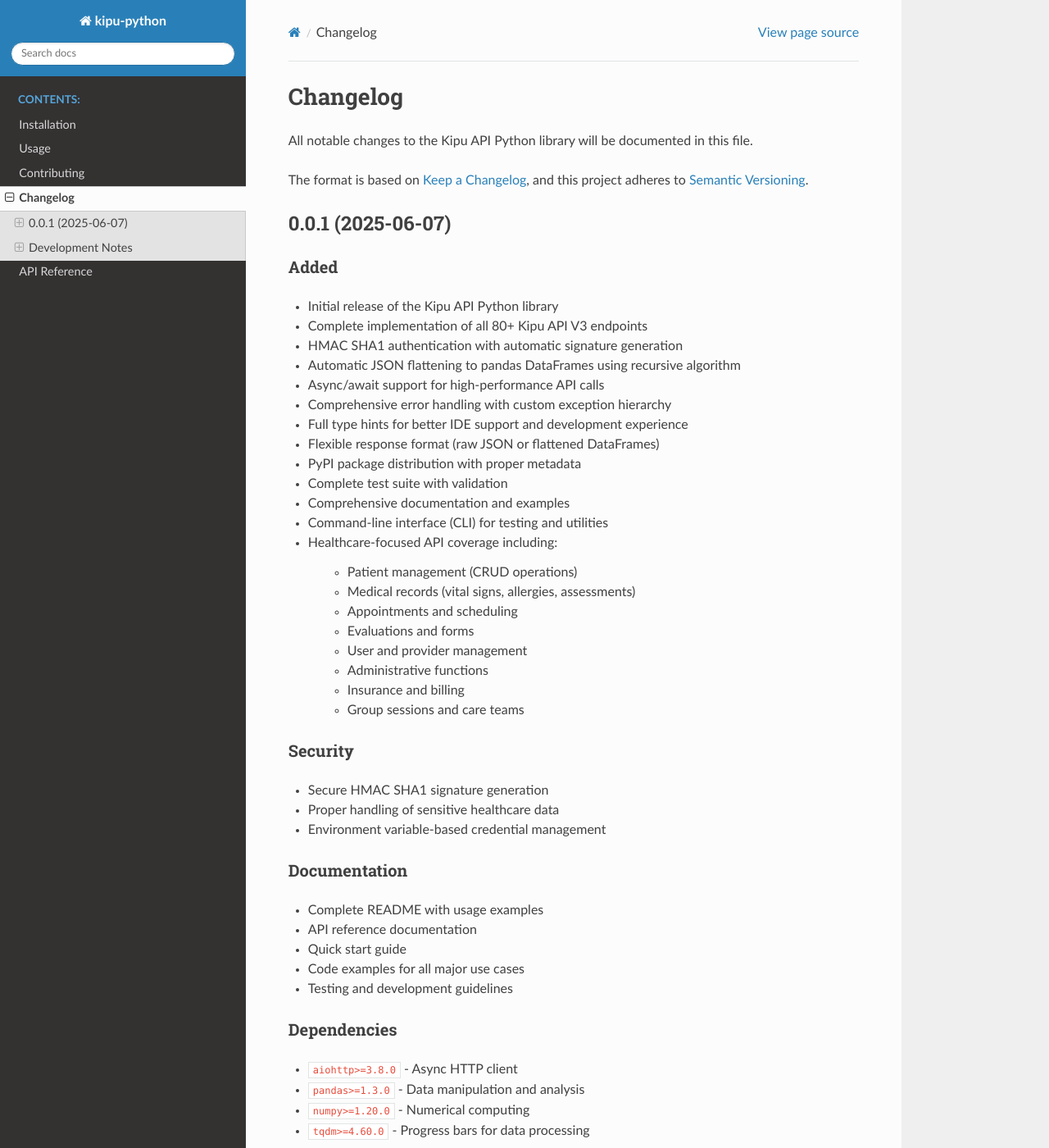
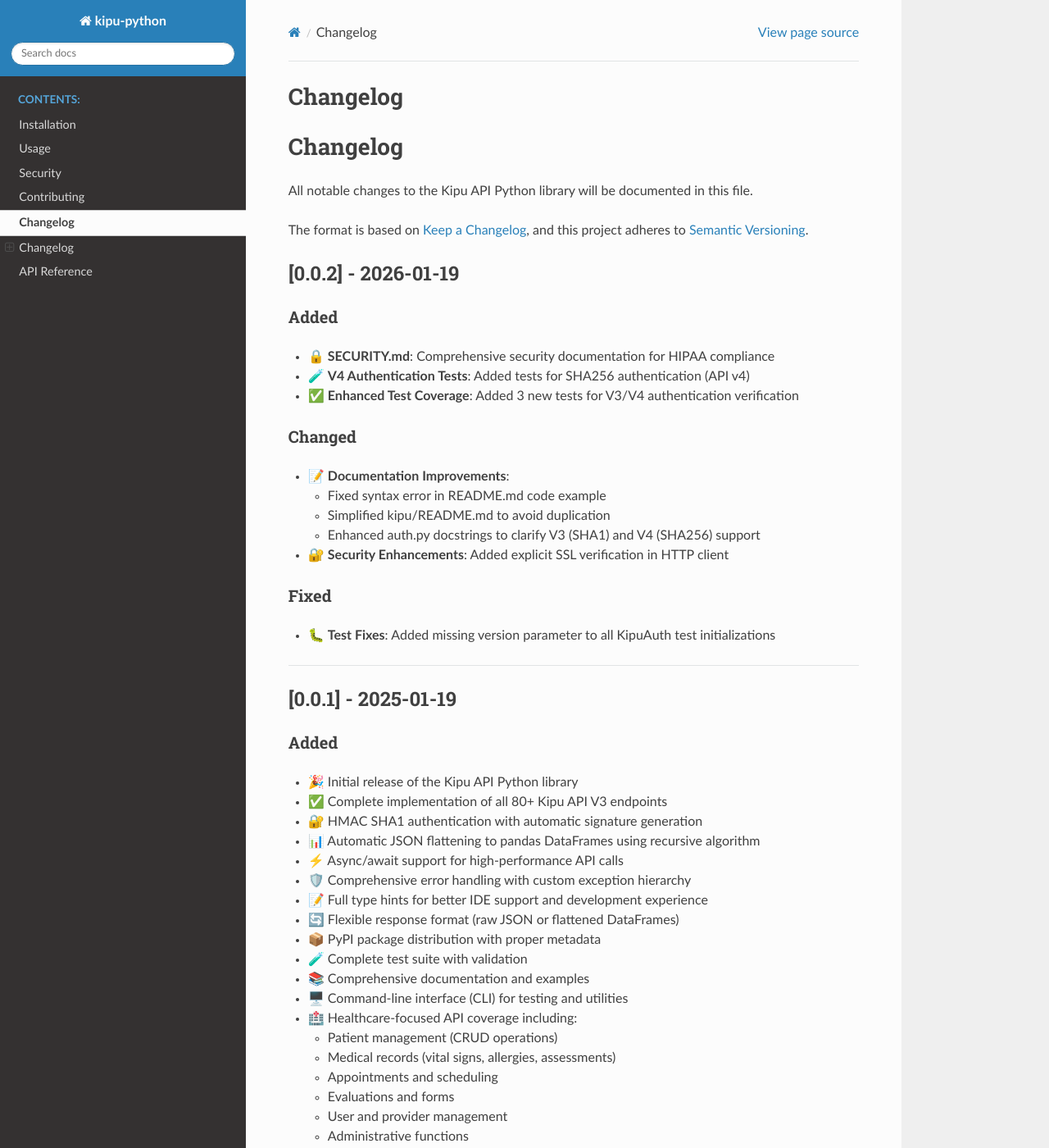
Before and after one commit to Rahulkumar010/kipu-python, a Sphinx documentation site: the page built from docs/changelog.rst, in a window 1280 px wide and 1400 px high. Shown: the whole window at 82% size. Built offline with Sphinx 7.4.7 and the Read the Docs theme 3.1.0, drawn with Linux system fonts in a browser that asks for light colours; some of the changed text lies outside the part shown.

```diff
--- a/docs/changelog.rst
+++ b/docs/changelog.rst
@@ -1,88 +1,129 @@
+Changelog
+=========
+
+
 Changelog
 =========
 
 All notable changes to the Kipu API Python library will be documented in this file.
 
-The format is based on `Keep a Changelog <https://keepachangelog.com/en/1.0.0/>`_,
+The format is based on `Keep a Changelog <https://keepachangelog.com/en/1.0.0/>`_\ ,
 and this project adheres to `Semantic Versioning <https://semver.org/spec/v2.0.0.html>`_.
 
-0.0.1 (2025-06-07)
-------------------
+[0.0.2] - 2026-01-19
+--------------------
 
 Added
 ^^^^^
 
-- Initial release of the Kipu API Python library
-- Complete implementation of all 80+ Kipu API V3 endpoints
-- HMAC SHA1 authentication with automatic signature generation
-- Automatic JSON flattening to pandas DataFrames using recursive algorithm
-- Async/await support for high-performance API calls
-- Comprehensive error handling with custom exception hierarchy
-- Full type hints for better IDE support and development experience
-- Flexible response format (raw JSON or flattened DataFrames)
-- PyPI package distribution with proper metadata
-- Complete test suite with validation
-- Comprehensive documentation and examples
-- Command-line interface (CLI) for testing and utilities
-- Healthcare-focused API coverage including:
 
-   - Patient management (CRUD operations)
-   - Medical records (vital signs, allergies, assessments)
-   - Appointments and scheduling
-   - Evaluations and forms
-   - User and provider management
-   - Administrative functions
-   - Insurance and billing
-   - Group sessions and care teams
+* 🔒 **SECURITY.md**\ : Comprehensive security documentation for HIPAA compliance
+* 🧪 **V4 Authentication Tests**\ : Added tests for SHA256 authentication (API v4)
+* ✅ **Enhanced Test Coverage**\ : Added 3 new tests for V3/V4 authentication verification
+
+Changed
+^^^^^^^
+
+
+* 📝 **Documentation Improvements**\ :
+
+  * Fixed syntax error in README.md code example
+  * Simplified kipu/README.md to avoid duplication
+  * Enhanced auth.py docstrings to clarify V3 (SHA1) and V4 (SHA256) support
+
+* 🔐 **Security Enhancements**\ : Added explicit SSL verification in HTTP client
+
+Fixed
+^^^^^
+
+
+* 🐛 **Test Fixes**\ : Added missing version parameter to all KipuAuth test initializations
+
+----
+
+[0.0.1] - 2025-01-19
+--------------------
+
+Added
+^^^^^
+
+
+* 🎉 Initial release of the Kipu API Python library
+* ✅ Complete implementation of all 80+ Kipu API V3 endpoints
+* 🔐 HMAC SHA1 authentication with automatic signature generation
+* 📊 Automatic JSON flattening to pandas DataFrames using recursive algorithm
+* ⚡ Async/await support for high-performance API calls
+* 🛡️ Comprehensive error handling with custom exception hierarchy
+* 📝 Full type hints for better IDE support and development experience
+* 🔄 Flexible response format (raw JSON or flattened DataFrames)
+* 📦 PyPI package distribution with proper metadata
+* 🧪 Complete test suite with validation
+* 📚 Comprehensive documentation and examples
+* 🖥️ Command-line interface (CLI) for testing and utilities
+* 🏥 Healthcare-focused API coverage including:
+
+  * Patient management (CRUD operations)
+  * Medical records (vital signs, allergies, assessments)
+  * Appointments and scheduling
+  * Evaluations and forms
+  * User and provider management
+  * Administrative functions
+  * Insurance and billing
+  * Group sessions and care teams
 
 Security
 ^^^^^^^^
 
-- Secure HMAC SHA1 signature generation
-- Proper handling of sensitive healthcare data
-- Environment variable-based credential management
+
+* 🔒 Secure HMAC SHA1 signature generation
+* 🛡️ Proper handling of sensitive healthcare data
+* 🔐 Environment variable-based credential management
 
 Documentation
 ^^^^^^^^^^^^^
 
-- Complete README with usage examples
-- API reference documentation
-- Quick start guide
-- Code examples for all major use cases
-- Testing and development guidelines
+
+* 📖 Complete README with usage examples
+* 📚 API reference documentation
+* 🚀 Quick start guide
+* 💡 Code examples for all major use cases
+* 🧪 Testing and development guidelines
 
 Dependencies
 ^^^^^^^^^^^^
 
-- ``aiohttp>=3.8.0`` - Async HTTP client
-- ``pandas>=1.3.0`` - Data manipulation and analysis
-- ``numpy>=1.20.0`` - Numerical computing
-- ``tqdm>=4.60.0`` - Progress bars for data processing
+
+* ``aiohttp>=3.8.0`` - Async HTTP client
+* ``pandas>=1.3.0`` - Data manipulation and analysis
+* ``numpy>=1.20.0`` - Numerical computing
+* ``tqdm>=4.60.0`` - Progress bars for data processing
 
 Endpoints Implemented
 ^^^^^^^^^^^^^^^^^^^^^
 
-- **Patient Management**: Census, individual records, create/update, admissions
-- **Medical Records**: Vital signs, allergies, assessments (CIWA, COWS), glucose logs
-- **Appointments**: Scheduling, types, statuses, resources, patient/provider scoped
-- **Evaluations**: Patient evaluations, templates, forms
-- **Users & Providers**: User management, provider records, roles, permissions
-- **Administrative**: Locations, care levels, flags, patient settings
-- **Insurance**: Records, verification, updates
-- **Groups**: Group sessions, patient groups, care teams
-- **Consent Forms**: Forms, records, patient consent management
-- **Utilization Reviews**: Patient UR records, latest updates
+
+* **Patient Management**\ : Census, individual records, create/update, admissions
+* **Medical Records**\ : Vital signs, allergies, assessments (CIWA, COWS), glucose logs
+* **Appointments**\ : Scheduling, types, statuses, resources, patient/provider scoped
+* **Evaluations**\ : Patient evaluations, templates, forms
+* **Users & Providers**\ : User management, provider records, roles, permissions
+* **Administrative**\ : Locations, care levels, flags, patient settings
+* **Insurance**\ : Records, verification, updates
+* **Groups**\ : Group sessions, patient groups, care teams
+* **Consent Forms**\ : Forms, records, patient consent management
+* **Utilization Reviews**\ : Patient UR records, latest updates
 
 CLI Features
 ^^^^^^^^^^^^
 
-- Connection testing
-- Patient census retrieval
-- Vital signs data access
-- Raw JSON or flattened DataFrame output options
-- Environment variable credential management
 
----
+* Connection testing
+* Patient census retrieval
+* Vital signs data access
+* Raw JSON or flattened DataFrame output options
+* Environment variable credential management
+
+----
 
 Development Notes
 -----------------
@@ -90,19 +131,21 @@
 Version 0.0.1 Implementation Details
 ^^^^^^^^^^^^^^^^^^^^^^^^^^^^^^^^^^^^
 
-- Built with modern Python async/await patterns
-- Comprehensive error handling for healthcare data sensitivity
-- Automated testing and validation
-- Production-ready code with proper logging
-- Memory-efficient data processing for large datasets
-- Flexible authentication handling for different environments
+
+* Built with modern Python async/await patterns
+* Comprehensive error handling for healthcare data sensitivity
+* Automated testing and validation
+* Production-ready code with proper logging
+* Memory-efficient data processing for large datasets
+* Flexible authentication handling for different environments
 
 Future Roadmap
 ^^^^^^^^^^^^^^
 
-- Enhanced caching mechanisms
-- Bulk data operations
-- WebSocket support for real-time updates
-- Advanced filtering and query builders
-- Integration with popular healthcare frameworks
-- Enhanced CLI with interactive features
+
+* Enhanced caching mechanisms
+* Bulk data operations
+* WebSocket support for real-time updates
+* Advanced filtering and query builders
+* Integration with popular healthcare frameworks
+* Enhanced CLI with interactive features
--- a/docs/index.rst
+++ b/docs/index.rst
@@ -11,6 +11,7 @@
 
    installation
    usage
+   security
    contributing
    changelog
    api/modules
--- /dev/null
+++ b/docs/security.rst
@@ -0,0 +1,104 @@
+Security
+========
+
+Healthcare Data Handling
+-------------------------
+
+This library is designed for use with protected health information (PHI) and must comply with HIPAA regulations.
+
+Supported Versions
+------------------
+
++---------+-----------------------+
+| Version | Supported             |
++=========+=======================+
+| 0.0.x   | ✅ Yes                |
++---------+-----------------------+
+
+Security Best Practices
+-----------------------
+
+1. Credential Management
+^^^^^^^^^^^^^^^^^^^^^^^^
+
+**DO:**
+
+- Store credentials in environment variables or secure credential stores
+- Use unique credentials per environment (dev/staging/production)
+- Rotate credentials regularly
+
+**DON'T:**
+
+- Hardcode credentials in source code
+- Commit credentials to version control
+- Share credentials via email or chat
+
+2. PHI Logging
+^^^^^^^^^^^^^^
+
+**CRITICAL:** Never log patient data or PHI
+
+.. code-block:: python
+
+    # BAD - Logs patient data
+    logger.info(f"Patient data: {patient}")
+
+    # GOOD - Log only non-PHI identifiers
+    logger.info(f"Processing patient ID: {patient_id}")
+
+3. Transport Security
+^^^^^^^^^^^^^^^^^^^^^
+
+- Always use HTTPS (default in this library)
+- Verify SSL certificates (enabled by default)
+- Use minimum TLS 1.2
+
+4. Error Handling
+^^^^^^^^^^^^^^^^^
+
+When catching exceptions, avoid logging full response data which may contain PHI:
+
+.. code-block:: python
+
+    try:
+        patient = await client.get_patient(patient_id)
+    except KipuAPIError as e:
+        # GOOD - Log only status code
+        logger.error(f"API error: status {e.status_code}")
+
+        # BAD - May log PHI
+        # logger.error(f"API error: {e.response_data}")
+
+5. Data at Rest
+^^^^^^^^^^^^^^^
+
+If caching responses:
+
+- Encrypt cached data
+- Use short TTL values
+- Implement secure cache invalidation
+
+Reporting a Vulnerability
+--------------------------
+
+To report a security vulnerability:
+
+1. **Email:** rahul01110100@gmail.com with subject "SECURITY: kipu-python"
+2. **Include:**
+
+   - Description of the vulnerability
+   - Steps to reproduce
+   - Potential impact
+   - Suggested fix (if available)
+
+3. **Response Time:** I aim to respond within 48 hours
+
+**Please DO NOT:**
+
+- Open public GitHub issues for security vulnerabilities
+- Disclose vulnerabilities publicly before a fix is available
+
+Security Updates
+----------------
+
+Security updates will be released as patch versions and documented in the changelog with a ``[SECURITY]`` tag.
```
Also changed, not shown: docs/usage.rst (+19 -2 lines).
